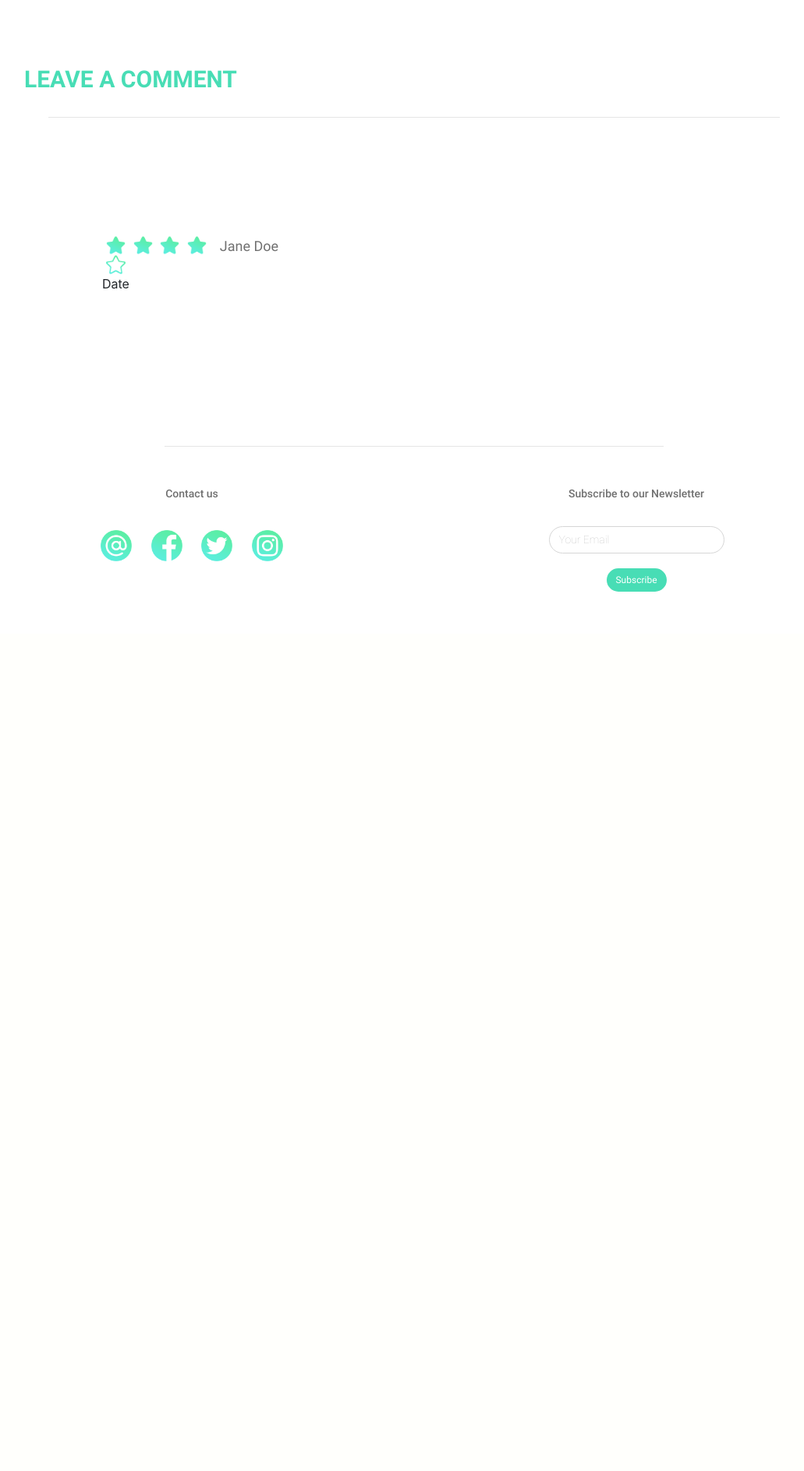
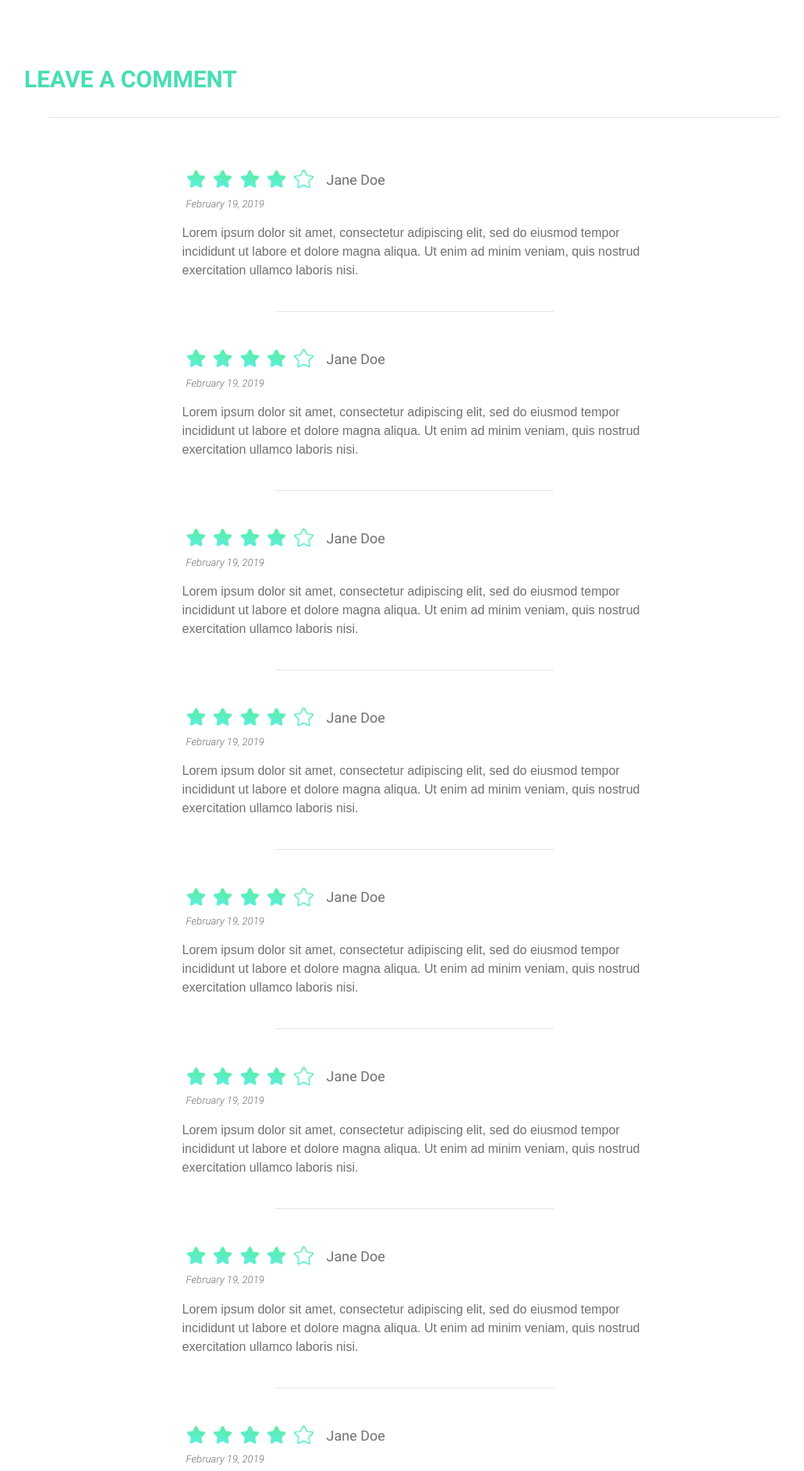
Before and after one commit to kaqmina/Cookbook-MNR, a Django app: page /1/detail in a window 1280 px wide. Shown: the part 2260-4147 px from the top of the page at 78% size, without its empty margins (109-1140 px from the left). Before the commit the page ends 3019 px from the top, so only its background shows below. Run offline with Django 3.2, Linux system fonts and the light colour scheme; a user stored in the database is signed in; data comes from the database, SQL or seed files in the repository; some libraries are stand-ins or nearby versions; some web fonts are replaced.

Commit message:
finished detail ui

```diff
--- a/cookbook/recipes/static/css/pages.css
+++ b/cookbook/recipes/static/css/pages.css
@@ -291,6 +291,11 @@ input[type="checkbox"]:checked + label::after {
     margin-bottom: 50px;
 }
 
+.ricetta-comment-hr {
+    width:60%;
+    margin-top:40px;
+}
+
 .ricetta-footer-hr {
     width:50%;
 }
@@ -479,7 +484,9 @@ ol li::before {
 }
 
 .comments-sec-div{
-    padding:100px;
+    margin-left:25%;
+    margin-right:25%;
+    padding:15px;
 }
 
 .comment-rating-icon{
@@ -491,5 +498,17 @@ ol li::before {
 .ricetta-comments-sec-font{
     line-height:1.7;
     font-size:18px;
+    margin-bottom: 0px;
 
 }
+
+.ricetta-comments-font{
+    font-size:16px;
+
+}
+
+.ricetta-comment-date{
+    font-size:13px;
+    margin-left:5px;
+    margin-top:5px;
+}
--- a/cookbook/recipes/templates/detail.html
+++ b/cookbook/recipes/templates/detail.html
@@ -166,10 +166,11 @@
             </div>
 
             {% endcomment %}
-
-            <div class="col-md-8 ricetta-detail-container comments-sec-div">
+            {% if recipe.steps.all|length != 0 %}
+                {% for ingredient in recipe.ingredients.all %}
+                    <div class="col-md-6 ricetta-detail-container comments-sec-div">
                         <div class="row">
-                    <div class="col-sm-3">
+                            <div class="col-sm-3" style="min-width:200px;">
                                 <div>
                                     <img src="../static/icon/Star Icon.png" class="comment-rating-icon">
                                     <img src="../static/icon/Star Icon.png" class="comment-rating-icon">
@@ -187,8 +188,13 @@
 
                         </div>
 
-                <p>Date</p>
+                        <p class="ricetta-font-color font-roboto-light-italic ricetta-comment-date">February 19, 2019</p>
+                        <p class="font-slabo ricetta-font-color ricetta-comments-font">Lorem ipsum dolor sit amet, consectetur adipiscing elit, sed do eiusmod tempor incididunt ut labore et dolore magna
+        aliqua. Ut enim ad minim veniam, quis nostrud exercitation ullamco laboris nisi.</p>
+                        <hr class="ricetta-hr ricetta-comment-hr">
                     </div>
+                {% endfor %}
+            {% endif %}
 
 
         </div>
```
Lines whose indentation alone changed are shown as unchanged.
